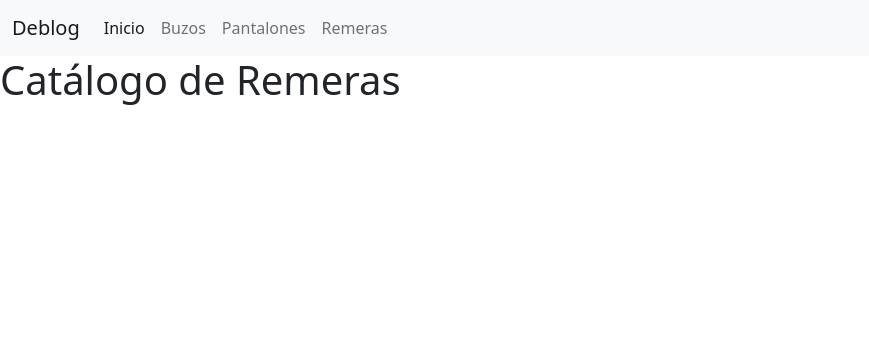
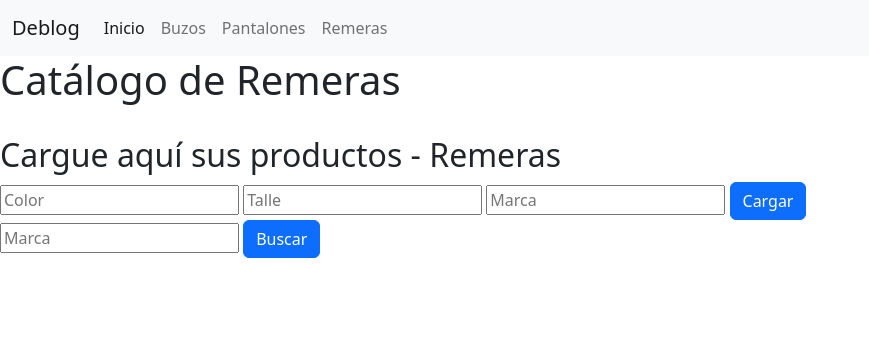
Before and after one commit to NazaPons/Entrega1-Silva-Pons, a Django app: page /ProyectoDesblog/remeras/ in a window 1280 px wide. Shown: the top 356 px of the page, without its empty margins (0-869 px from the left). Run offline with Django 4.2, Linux system fonts and the light colour scheme; some libraries are stand-ins or nearby versions.

Commit message:
Cargamos Ultimos detalles

```diff
--- a/ProyectoDesblog/templates/remeras.html
+++ b/ProyectoDesblog/templates/remeras.html
@@ -3,6 +3,36 @@
 {% load static %}
 
 
+
+
 {% block contenido %}
-<h1>Catálogo de Remeras</h1>
+  <h1> Catálogo de Remeras </h1>
+  <br>
+  <h2>Cargue aquí sus productos - Remeras</h2>
+  <div class="contenidoRemeras">
+    <form class="formDataRemeras" action="/ProyectoDesblog/remeras" method="POST"> {% csrf_token %}
+        <input type="text" name="color" placeholder="Color">
+        <input type="text" name="talle" placeholder="Talle">
+        <input type="text" name="marca" placeholder="Marca">
+        <button type="submit" class="btn btn-primary btndj">Cargar</button>
+    </form>
+  </div>
+  <div>
+    <form class="formDataRemeras" action="/ProyectoDesblog/buscar_remeras/" method="GET">
+        <input type="text" name="marca" placeholder="Marca">
+        <button type="submit" class="btn btn-primary btndj">Buscar</button>
+    </form>
+  </div>
+  <div>
+    {% if remeras %}
+    <ul>
+        {% for remera in remeras %}
+        <li>{{remera.color}}</li>
+        <li>{{remera.talle}}</li>
+        <li>{{remera.marca}}</li>
+        {% endfor %}
+    </ul>
+    {% endif %}
+  </div>
+
 {% endblock %}
--- a/ProyectoDesblog/urls.py
+++ b/ProyectoDesblog/urls.py
@@ -4,8 +4,16 @@ from ProyectoDesblog.views import *
 urlpatterns = [
     path('', inicio, name="Inicio"),
     path('remeras/', remeras, name="Remeras"),
-    path('buzos', buzos, name="Buzos"),
-    path('pantalones', pantalones, name="Pantalones"),
+    path('buzos/', buzos, name="Buzos"),
+    path('pantalones/', pantalones, name="Pantalones"),
     path('api_usuarios/', api_usuarios),
+    path('api_buzos/', api_buzos),
+    path('api_remeras/', api_remeras),
+    path('api_pantalones/', api_pantalones),
     path('buscar_usuario/', buscar_usuario),
+    path('buscar_pantalon/', buscar_pantalon),
+    path('buscar_remera/', buscar_remera),
+    path('buscar_buzo/', buscar_buzo),
+
+
 ]
--- a/ProyectoDesblog/views.py
+++ b/ProyectoDesblog/views.py
@@ -1,5 +1,7 @@
 from django.shortcuts import render
 from django.http import HttpResponse
+from ProyectoDesblog.models import Buzos, Pantalones, Remeras
+from ProyectoDesblog.forms import form_buzos, form_pantalones, form_remeras
 from ProyectoDesblog.models import Usuario
 from ProyectoDesblog.forms import form_usuarios
 # Create your views here.
@@ -32,6 +34,43 @@ def api_usuarios(request):
             formulario = form_usuarios()
     return render(request, "api_usuarios.html", {"formulario": formulario})
 
+def api_buzos(request):
+    if request.method == "POST":
+        formulario = form_buzos(request.POST)
+        if formulario.is_valid():
+            informacion = formulario.cleaned_data
+            buzo = Buzos(color = informacion['color'], talle = informacion['talle'], marca = informacion['marca'])
+            buzo.save()
+            return render(request, "api_buzos.html")
+    else:
+            formulario = form_buzos()
+    return render(request, "api_buzos.html", {"formulario": formulario})
+
+def api_pantalones(request):
+    if request.method == "POST":
+        formulario = form_pantalones(request.POST)
+        if formulario.is_valid():
+            informacion = formulario.cleaned_data
+            pantalon = Pantalones(color = informacion['color'], talle = informacion['talle'], marca = informacion['marca'])
+            pantalon.save()
+            return render(request, "api_pantalones.html")
+    else:
+            formulario = form_pantalones()
+    return render(request, "api_pantalones.html", {"formulario": formulario})
+
+def api_remeras(request):
+    if request.method == "POST":
+        formulario = form_remeras(request.POST)
+        if formulario.is_valid():
+            informacion = formulario.cleaned_data
+            remera = Remeras(color = informacion['color'], talle = informacion['talle'], marca = informacion['marca'])
+            remera.save()
+            return render(request, "api_remeras.html")
+    else:
+            formulario = form_remeras()
+    return render(request, "api_remeras.html", {"formulario": formulario})
+
+
 def buscar_usuario(request):
     if request.GET["email"]:
         email = request.GET["email"]
@@ -40,3 +79,30 @@ def buscar_usuario(request):
     else:
         respuesta = "No enviaste datos"
     return HttpResponse(respuesta)
+
+def buscar_buzo(request):
+    if request.GET["marca"]:
+        marca = request.GET["marca"]
+        buzos = Buzos.objects.filter(marca__icontains = marca)
+        return render(request, "buzos.html", {"buzos" : buzos})
+    else:
+        respuesta = "No enviaste datos"
+    return HttpResponse(respuesta)
+
+def buscar_pantalon(request):
+    if request.GET["marca"]:
+        marca = request.GET["marca"]
+        pantalones = Pantalones.objects.filter(marca__icontains = marca)
+        return render(request, "pantalones.html", {"pantalones" : pantalones})
+    else:
+        respuesta = "No enviaste datos"
+    return HttpResponse(respuesta)
+
+def buscar_remera(request):
+    if request.GET["marca"]:
+        marca = request.GET["marca"]
+        remeras = Remeras.objects.filter(marca__icontains = marca)
+        return render(request, "remeras.html", {"remeras" : remeras})
+    else:
+        respuesta = "No enviaste datos"
+    return HttpResponse(respuesta)
```
Also changed, not shown: ProyectoDesblog/forms.py (+15 -0 lines), ProyectoDesblog/templates/api_buzos.html (added, +21 -0 lines), ProyectoDesblog/templates/api_pantalones.html (added, +21 -0 lines), ProyectoDesblog/templates/api_remeras.html (added, +21 -0 lines), ProyectoDesblog/templates/buzos.html (+28 -1 lines), ProyectoDesblog/templates/pantalones.html (+30 -1 lines), db.sqlite3.
